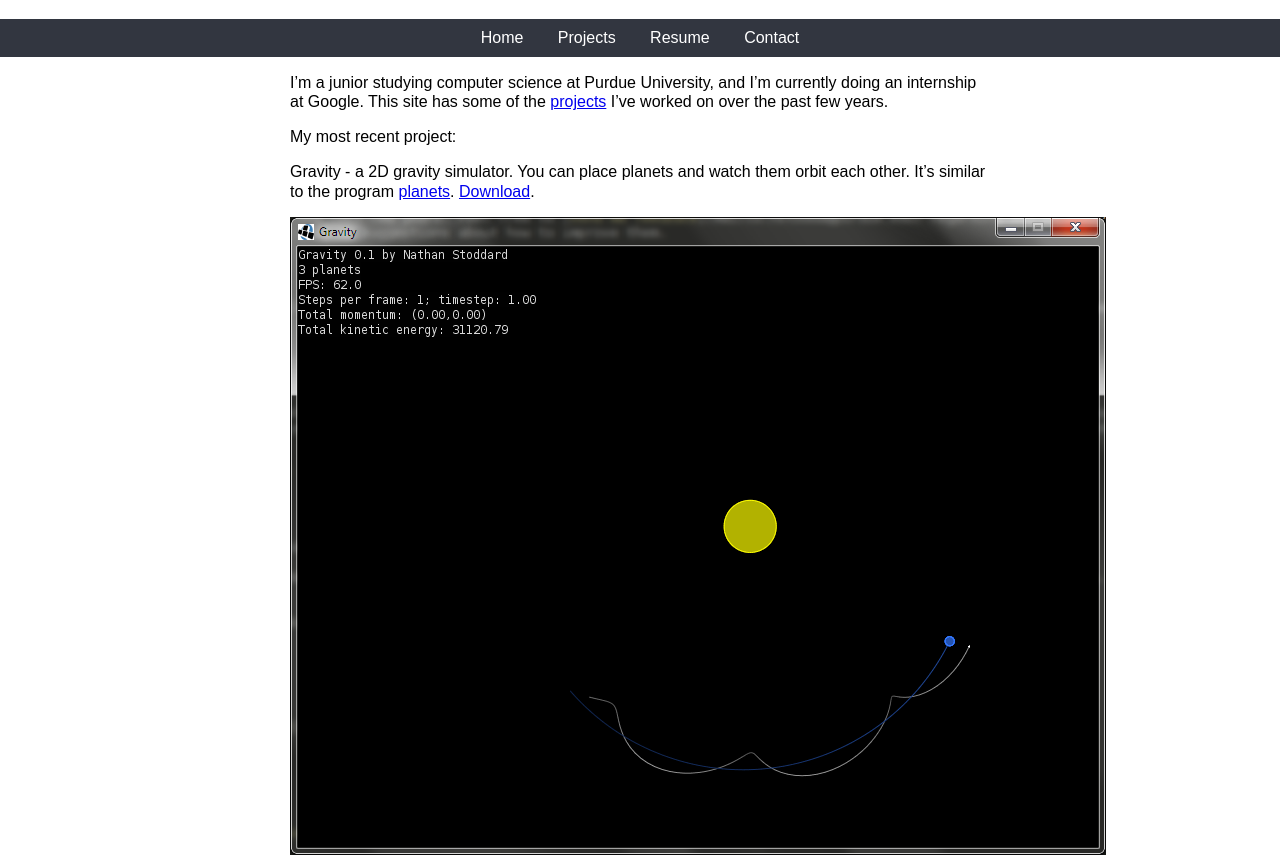
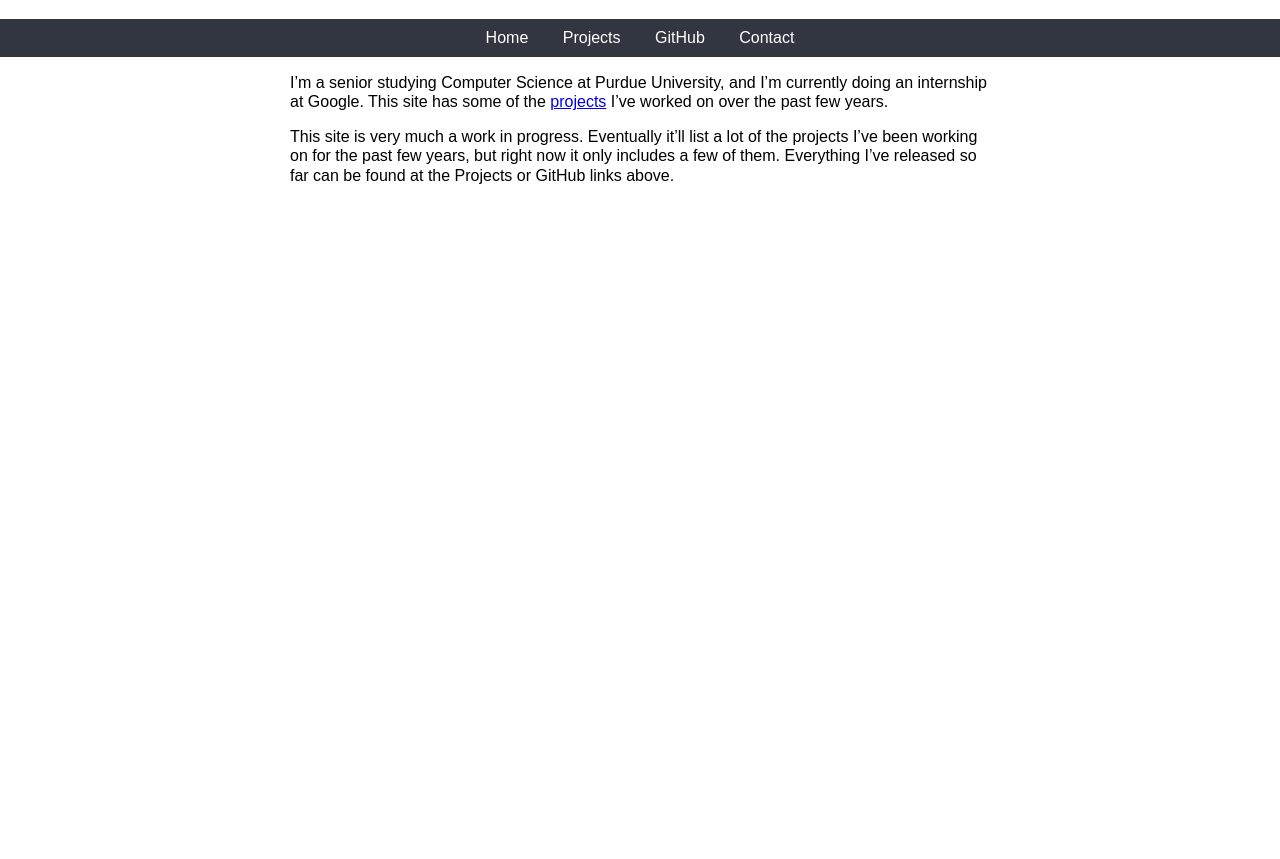
Before and after one commit to nstoddard/nstoddard.github.io, a plain HTML site: page index.html in a window 1280 px wide. Shown: the part 61-920 px from the top of the page. After the commit the page ends 800 px from the top, so only its background shows below. Drawn offline with Linux system fonts and the light colour scheme.

Commit message:
A few updates

```diff
--- a/index.html
+++ b/index.html
@@ -25,14 +25,11 @@
     <a href="/games.html">Other Games</a> -->
     <a href="./projects.html">Projects</a>
     <!-- <a href="/blog.html">Blog</a> -->
-    <a href="./resume.html">Resume</a>
+    <a href="https://github.com/nstoddard">GitHub</a>
+    <!-- <a href="/resume.html">Resume</a> -->
     <a href="mailto:nstodda@purdue.edu">Contact</a>
   </div>
-  <div class="m"><p>I’m a junior studying computer science at Purdue University, and I’m currently doing an internship at Google. This site has some of the <a href="projects.html">projects</a> I’ve worked on over the past few years.</p>
-<p>My most recent project:</p>
-<p>Gravity - a 2D gravity simulator. You can place planets and watch them orbit each other. It’s similar to the program <a href="http://planets.homedns.org/">planets</a>. <a href="./files/gravity.zip">Download</a>.</p>
-<div class="figure">
-<img src="./images/gravity.png" alt="Planets" /><p class="caption">Planets</p>
-</div></div>
+  <div class="m"><p>I’m a senior studying Computer Science at Purdue University, and I’m currently doing an internship at Google. This site has some of the <a href="projects.html">projects</a> I’ve worked on over the past few years.</p>
+<p>This site is very much a work in progress. Eventually it’ll list a lot of the projects I’ve been working on for the past few years, but right now it only includes a few of them. Everything I’ve released so far can be found at the Projects or GitHub links above.</p></div>
 </body>
 </html>
```
Also changed, not shown: blog.html (+4 -3 lines), projects.html (+19 -10 lines), resume.html (+2 -1 lines).
